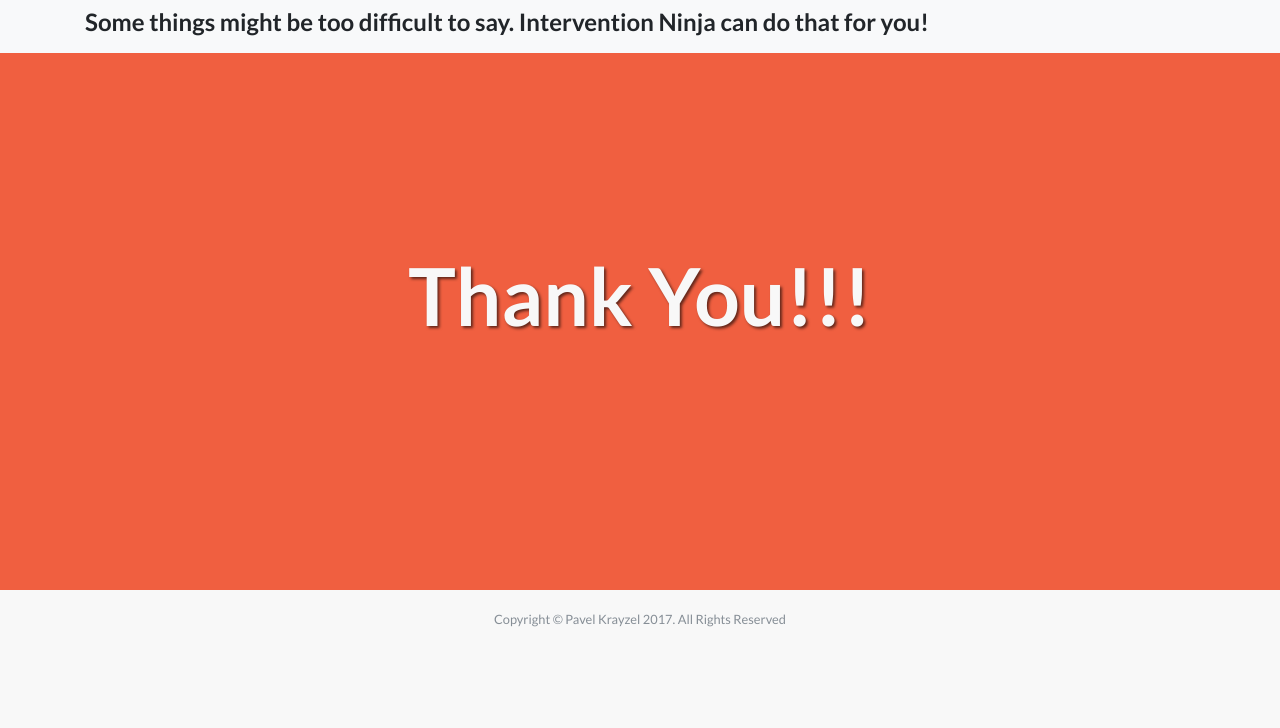
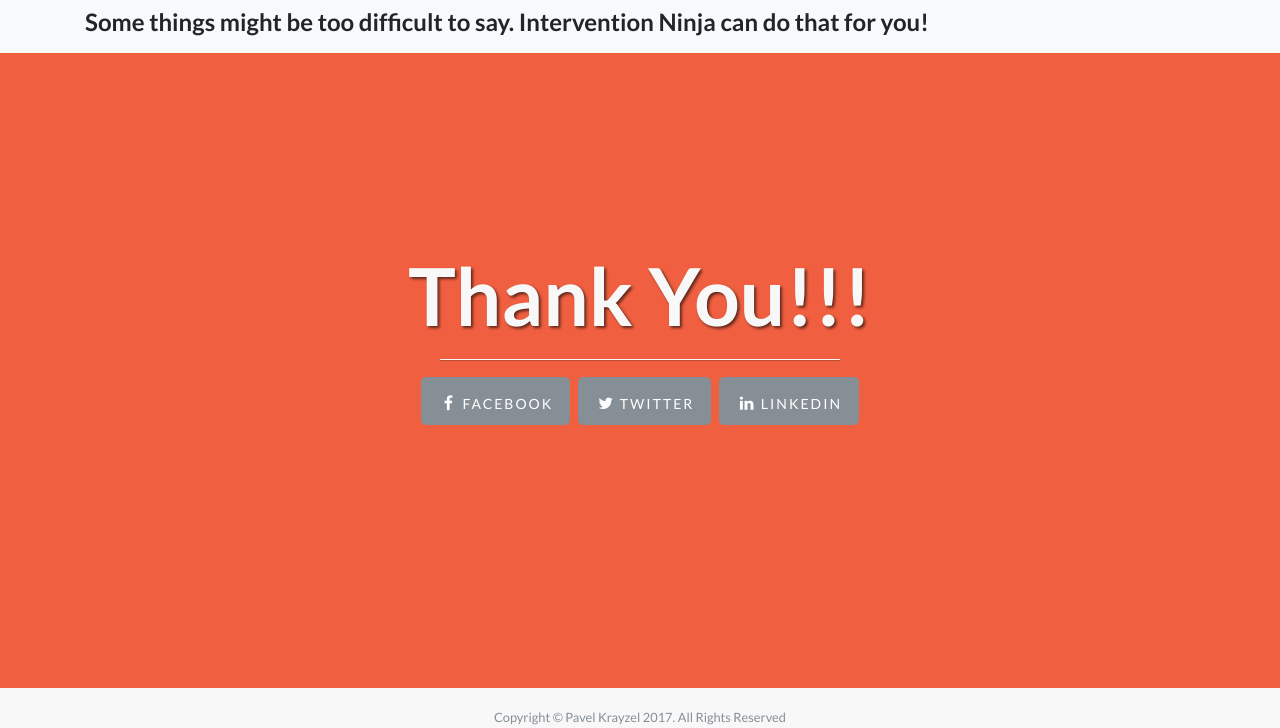
Before and after one commit to pkrayzel/intervention.ninja, a Flask app: template src/templates/sent.html in a window 1280 px wide. Shown: the top 728 px of the page. Run offline with Flask 2, Linux system fonts and the light colour scheme; the template is opened without the code that fills it, so the values that code supplies are empty; parts of the project's set-up code (start-up, migrations or seed data) failed here and were passed over; some libraries are stand-ins or nearby versions.

Commit message:
Sent page - social buttons

```diff
--- a/src/templates/sent.html
+++ b/src/templates/sent.html
@@ -47,6 +47,28 @@
     <div class="container">
         <div class="intro-message">
             <h1>Thank You!!!</h1>
+            <hr class="intro-divider">
+            <ul class="list-inline intro-social-buttons">
+                <li class="list-inline-item">
+                    <a class="btn btn-secondary btn-lg" target="_blank" href="http://www.facebook.com/sharer.php?u=http://www.intervention.ninja&t=Intervention%20Ninja">
+                        <i class="fa fa-facebook fa-fw"></i>
+                        <span class="network-name">Facebook</span>
+                    </a>
+                </li>
+                <li class="list-inline-item">
+                    <a href="http://twitter.com/home?status=Does%20your%20friend%20drink%20too%20much?%20Tell%20him%20/%20her!%20Anonymously!%20+http://www.intervention.ninja" target="_blank" class="btn btn-secondary btn-lg">
+                        <i class="fa fa-twitter fa-fw"></i>
+                        <span class="network-name">Twitter</span>
+                    </a>
+                </li>
+                <li class="list-inline-item">
+                    <a href="https://www.linkedin.com/shareArticle?mini=true&url=http://www.intervention.ninja&title=Intervention%20Ninja%20" target="_blank" class="btn btn-secondary btn-lg">
+                        <i class="fa fa-linkedin fa-fw"></i>
+                        <span class="network-name">Linkedin</span>
+                    </a>
+                </li>
+            </ul>
+
         </div>
     </div>
 </header>
```
